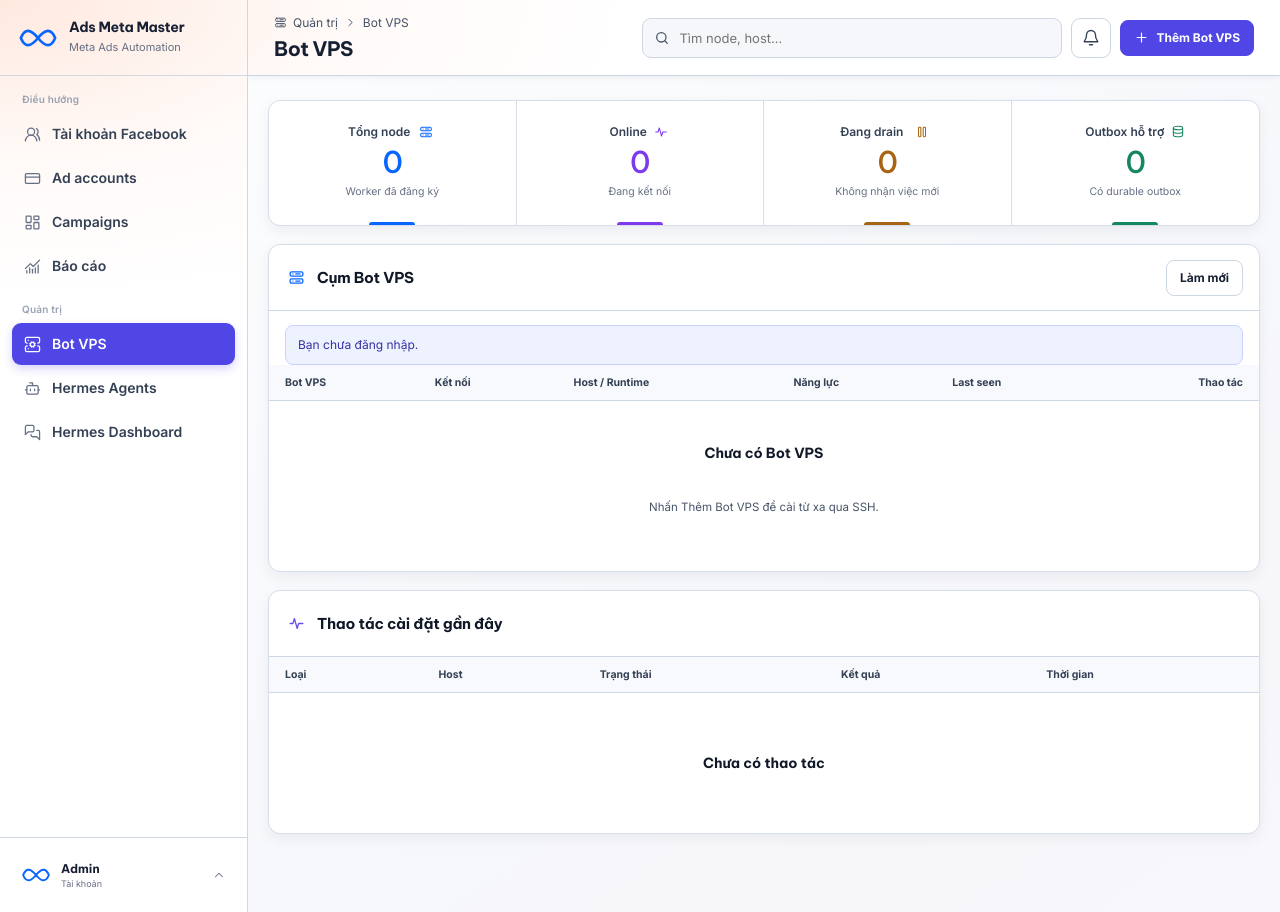
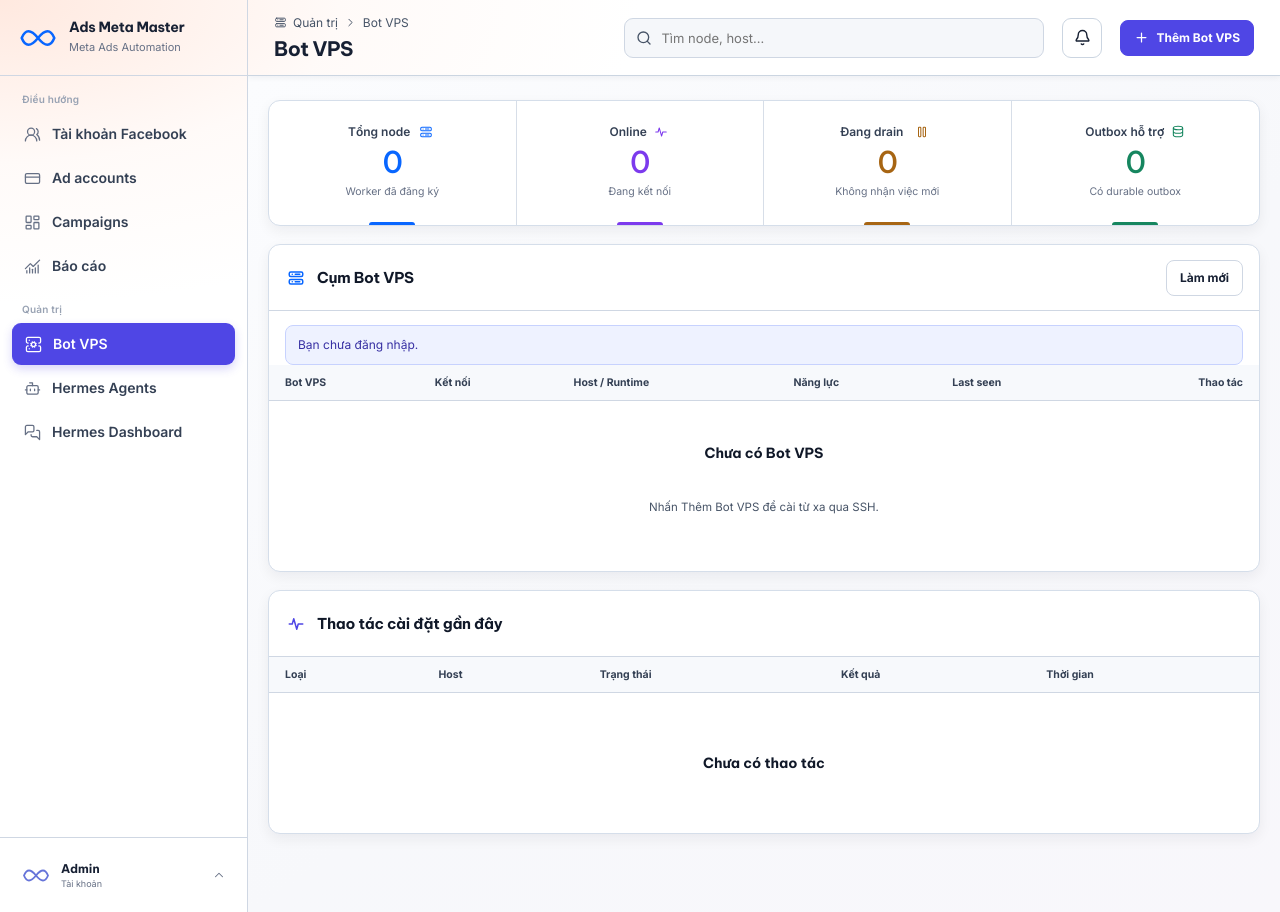
Before and after one commit to pearhoang/ads-facebook-automation, a FastAPI app: template backend/app/templates/bot_nodes.html in a window 1280 px wide. Run offline with FastAPI, Linux system fonts and the light colour scheme; the template is opened without the code that fills it: most values are stand-ins (such as "Sample title", 1, 10 or a date in 2020); lists and menus that the app fills with data are empty.

Commit message:
Match sidebar brand and topbar icon geometry

```diff
--- a/backend/app/static/workspace.css
+++ b/backend/app/static/workspace.css
@@ -67,7 +67,8 @@ h2 { font-size: 15px; line-height: 1.4; }
   text-decoration: none;
   border-bottom: 1px solid var(--border);
 }
-.brand-mark { width: 40px; height: 30px; display: block; flex: 0 0 auto; color: var(--meta-blue); }
+.brand-mark { width: 40px; height: 30px; display: grid; place-items: center; flex: 0 0 auto; color: var(--meta-blue); }
+.brand-mark svg { width: 38px; height: 26px; display: block; fill: none; stroke: currentColor; stroke-width: 2.8; stroke-linecap: round; stroke-linejoin: round; }
 .brand-copy { min-width: 0; }
 .brand-copy strong { display: block; font-family: var(--font-display); font-size: 14px; line-height: 1.25; letter-spacing: -.02em; }
 .brand-copy span { display: block; margin-top: 3px; color: #667085; font-size: 11px; }
@@ -97,6 +98,7 @@ h2 { font-size: 15px; line-height: 1.4; }
 .nav-link.active-nav {
   background: var(--accent);
   color: #fff;
+  border-left: 1px solid var(--accent);
   box-shadow: 0 4px 10px rgba(79, 70, 229, .22);
 }
 .nav-item.is-active:hover,
@@ -110,7 +112,8 @@ h2 { font-size: 15px; line-height: 1.4; }
 }
 .sidebar-account-button:hover { background: #f0f2f5; }
 .sidebar-account-button:focus-visible { outline: 3px solid rgba(79, 70, 229, .2); outline-offset: 1px; }
-.account-brand-mark { width: 30px; height: 24px; flex: 0 0 auto; color: #6674d9; opacity: 1; }
+.account-brand-mark { width: 30px; height: 24px; display: grid; place-items: center; flex: 0 0 auto; color: #6674d9; opacity: 1; }
+.account-brand-mark svg { width: 28px; height: 19px; display: block; fill: none; stroke: currentColor; stroke-width: 2.8; stroke-linecap: round; stroke-linejoin: round; }
 .sidebar-account-copy { min-width: 0; line-height: 1.25; }
 .sidebar-account-copy strong { display: block; font-family: var(--font-display); font-size: 12px; }
 .sidebar-account-copy span { display: block; margin-top: 2px; color: #667085; font-size: 9px; }
@@ -164,7 +167,16 @@ h2 { font-size: 15px; line-height: 1.4; }
   width: 100%;
   margin: 0;
   padding: 24px 20px 42px;
+  display: flex;
+  flex-direction: column;
 }
+#ad-accounts { order: 2; }
+#campaign-list { order: 3; }
+#meta-resources { order: 4; }
+#creative-assets { order: 5; }
+#campaign-approvals { order: 6; }
+#execution-jobs { order: 7; }
+#audit-log { order: 8; }
 .page-identity { min-width: 210px; }
 .breadcrumb {
   display: flex;
@@ -179,7 +191,7 @@ h2 { font-size: 15px; line-height: 1.4; }
 .page-identity h1 { margin: 4px 0 0; color: var(--text); font-size: 20px; line-height: 1.25; letter-spacing: -.025em; }
 .topbar p { margin-top: 4px; color: var(--muted); font-size: 11px; }
 .topbar-actions,
-.provider-health { min-width: 0; display: flex; align-items: center; gap: 9px; }
+.provider-health { min-width: 0; display: flex; align-items: center; gap: 18px; }
 .user-identity { display: none; }
 .global-search {
   position: relative;
@@ -201,7 +213,7 @@ h2 { font-size: 15px; line-height: 1.4; }
   fill: none;
   color: var(--muted);
   stroke: currentColor;
-  stroke-width: 1.9;
+  stroke-width: 2;
   stroke-linecap: round;
   stroke-linejoin: round;
   transform: translateY(-50%);
@@ -232,12 +244,12 @@ h2 { font-size: 15px; line-height: 1.4; }
   border: 1px solid #cbd5e1;
   border-radius: 9px;
   background: #fff;
-  color: #344054;
+  color: var(--text);
   transition: border-color 150ms ease, background-color 150ms ease, box-shadow 150ms ease;
 }
 .topbar-icon-button:hover { border-color: #aab7c8; background: #f7f9fc; }
 .topbar-icon-button:focus-visible { outline: 3px solid rgba(79,70,229,.20); outline-offset: 2px; }
-.topbar-icon-button svg { width: 18px; height: 18px; fill: none; stroke: currentColor; stroke-width: 1.8; stroke-linecap: round; stroke-linejoin: round; }
+.topbar-icon-button svg { width: 17px; height: 17px; fill: none; stroke: currentColor; stroke-width: 2; stroke-linecap: round; stroke-linejoin: round; }
 .notification-dot { position: absolute; right: 8px; top: 7px; width: 7px; height: 7px; border-radius: 50%; background: var(--danger); box-shadow: 0 0 0 2px #fff; }
 .notification-popover {
   position: absolute;
@@ -335,10 +347,10 @@ h2 { font-size: 15px; line-height: 1.4; }
   background: transparent;
   color: var(--meta-blue);
 }
-.section-icon.purple { color: #6551e8; }
-.section-icon.green { color: var(--success); }
+.section-icon.purple { color: #4f46e5; }
+.section-icon.green { color: #0f8f6f; }
 .section-icon.amber { color: var(--warning); }
-.section-icon svg { width: 17px; height: 17px; fill: none; stroke: currentColor; stroke-width: 1.8; stroke-linecap: round; stroke-linejoin: round; }
+.section-icon svg { width: 18px; height: 18px; fill: none; stroke: currentColor; stroke-width: 2; stroke-linecap: round; stroke-linejoin: round; }
 .section-toolbar p { display: none; }
 .section-toolbar h2 { font-size: 15px; line-height: 1.45; letter-spacing: -.015em; }
 .table-wrap { overflow-x: auto; }
@@ -395,7 +407,7 @@ tbody tr:hover { background: color-mix(in srgb, var(--meta-blue) 3.5%, var(--sur
 .button:focus-visible, .icon-button:focus-visible, .ui-select-trigger:focus-visible { outline: 3px solid rgba(79, 70, 229, .22); outline-offset: 2px; }
 .button-primary { border-color: var(--accent); background: var(--accent); color: #fff; }
 .button-primary:hover:not(:disabled) { border-color: var(--accent-hover); background: var(--accent-hover); color: #fff; }
-.button > svg { width: 15px; height: 15px; fill: none; stroke: currentColor; stroke-width: 1.9; stroke-linecap: round; stroke-linejoin: round; }
+.button > svg { width: 15px; height: 15px; fill: none; stroke: currentColor; stroke-width: 2; stroke-linecap: round; stroke-linejoin: round; }
 .button-secondary { background: var(--surface); color: var(--text); }
 .button-danger { border-color: color-mix(in srgb, var(--danger) 38%, var(--border)); background: #fff; color: var(--danger); }
 .button-danger:hover:not(:disabled) { border-color: var(--danger); background: #fff5f5; color: var(--danger); }
--- a/backend/app/templates/_sidebar.html
+++ b/backend/app/templates/_sidebar.html
@@ -1,6 +1,6 @@
 <aside class="sidebar" aria-label="Điều hướng chính">
   <a class="brand" href="/" aria-label="Ads Meta Master">
-    <img class="brand-mark" src="/static/ads-meta-master.svg?v=meta-light-focus-3" alt="">
+    <span class="brand-mark" aria-hidden="true"><svg viewBox="0 0 42 28" fill="none"><path d="M3 14C7 4 13 4 21 14C29 24 35 24 39 14C35 4 29 4 21 14C13 24 7 24 3 14Z" stroke="currentColor" stroke-width="2.8" stroke-linecap="round" stroke-linejoin="round"></path></svg></span>
     <span class="brand-copy"><strong>Ads Meta Master</strong><span>Meta Ads Automation</span></span>
   </a>
   <nav class="sidebar-scroll">
@@ -37,7 +37,7 @@
   </nav>
   <footer class="sidebar-footer">
     <button class="sidebar-account-button" type="button" data-account-menu-toggle aria-expanded="false" aria-controls="sidebar-account-menu">
-      <img class="account-brand-mark" src="/static/ads-meta-master.svg?v=meta-light-focus-3" alt="">
+      <span class="avatar account-brand-mark" aria-hidden="true"><svg viewBox="0 0 42 28" fill="none"><path d="M3 14C7 4 13 4 21 14C29 24 35 24 39 14C35 4 29 4 21 14C13 24 7 24 3 14Z" stroke="currentColor" stroke-width="2.8" stroke-linecap="round" stroke-linejoin="round"></path></svg></span>
       <span class="sidebar-account-copy"><strong>Admin</strong><span>Tài khoản</span></span>
       <span class="visually-hidden">Quản trị viên</span>
       <svg class="account-chevron" viewBox="0 0 24 24" aria-hidden="true"><path d="m18 15-6-6-6 6"/></svg>
```
Also changed, not shown: docs/UI_SYSTEM.md (+1 -0 lines), tests/test_utf8_ui.py (+5 -0 lines), backend/app/static/ui-icons.svg, docs/CHANGELOG.md.
